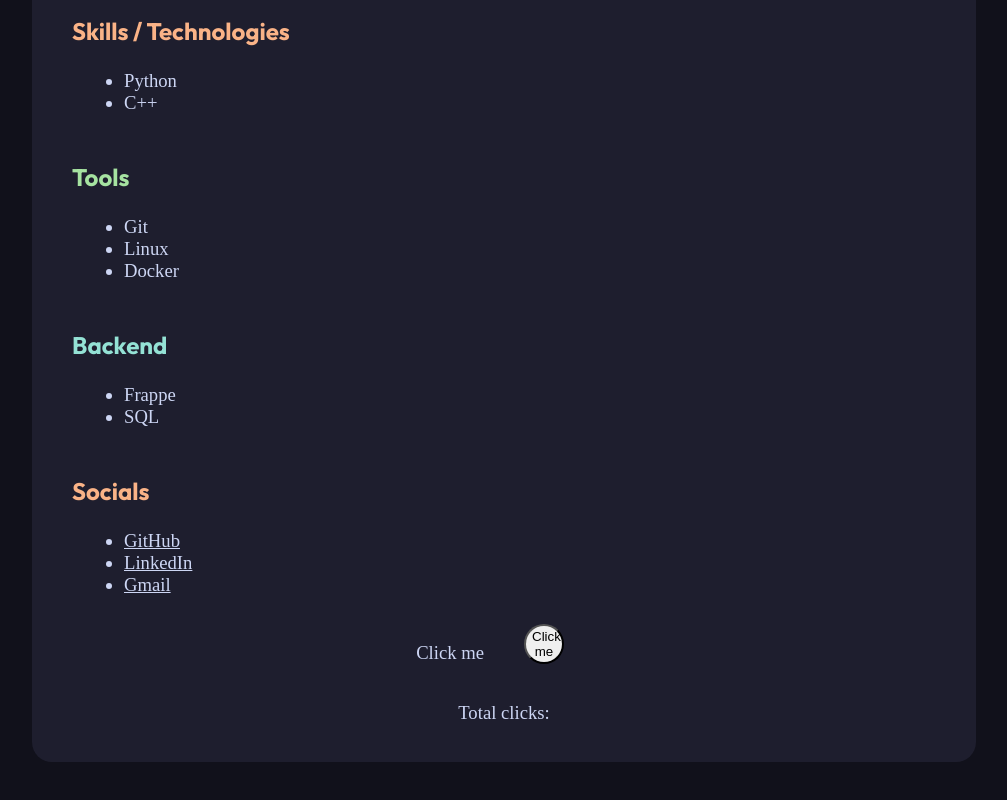
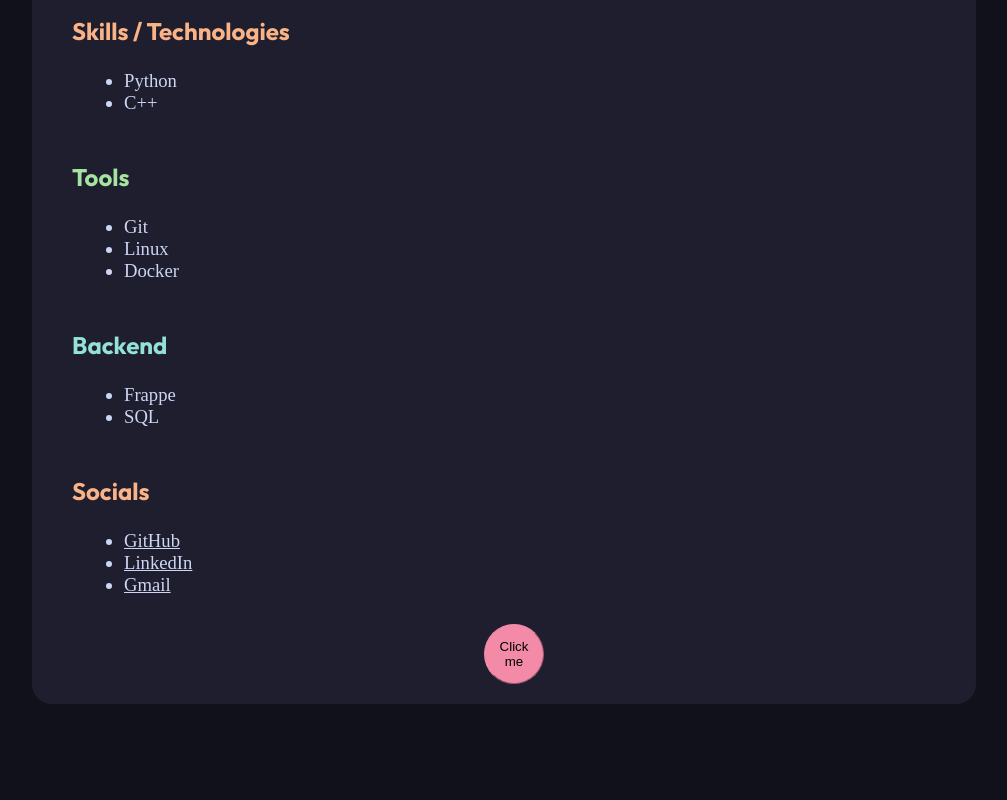
Before and after one commit to taaaf11/web-theory-assignment-1, a website: page index.html in a window 1280 px wide. Shown: the part 786-1586 px from the top of the page, without its empty margins (136-1143 px from the left). After the commit the page ends 1550 px from the top, so only its background shows below. Drawn offline with Linux system fonts and the light colour scheme; a web font is replaced by a local one.

Commit message:
Update content, styles and scripts

```diff
--- a/index.html
+++ b/index.html
@@ -139,14 +139,13 @@
       <!-- <hr> -->
 
       <div class="click-me">
-        <p class="click-me-text text">Click me</p>
+        <!-- <p class="click-me-text text">Click me</p> -->
         <!-- <img src="images/arrow.png" width="60px" height="60px"> -->
-        <div>
+        <!-- <div> -->
         <!-- <button class="click-me-btn" id="click-me-btn-btn">Click me</button> -->
         <button class="click-me-btn" id="click-me-btn-btn">Click me</button>
-        </div>
       </div>
-      <p class="text" style="text-align: center;">Total clicks:</p>
+      <!-- <p class="text" id="total-clicks" style="text-align: center;">Total clicks:</p> -->
     </div>
   </body>
 
--- a/scripts.js
+++ b/scripts.js
@@ -1,10 +1,5 @@
 let button = document.getElementById('click-me-btn-btn');
 console.log('lss')
 button.addEventListener('click', async () => {
-  alert("Button was clicked!")
-
-  let response = await fetch("https://web-theory-assignment-1-chi.vercel.app/api/click");
-  let json = await response.json();
-
-  console.log(json.visits)
+    alert("Button was clicked!")
 });
--- a/styles.css
+++ b/styles.css
@@ -38,21 +38,32 @@ th {
 
 .click-me {
   display: grid;
-  grid-template-columns: 1fr 1fr;
+  grid-template-columns: 1fr;
+  /* border: 1px solid red; */
 }
 
 .click-me-text {
   justify-self: end;
   margin-right: 20px;
+  /* border: 1px groove  #eba0ac; */
+  /* border-width: 1px;
+  border-color: #eba0ac; */
+  /* padding: 10px; */
+  /* border-style: dashed; */
 }
 
 .click-me-btn {
-  justify-content: start;
-  width: 40px;
-  height: 40px;
+    align-self: center;
+  justify-self: center;
+  width: 60px;
+  height: 60px;
   border-radius: 50%;
   margin-left: 20px;
+  border-width: 1px;
+  border-color: #f38ba8;
+  background-color: #f38ba8;
 }
+
 
 th,
 td {
```
